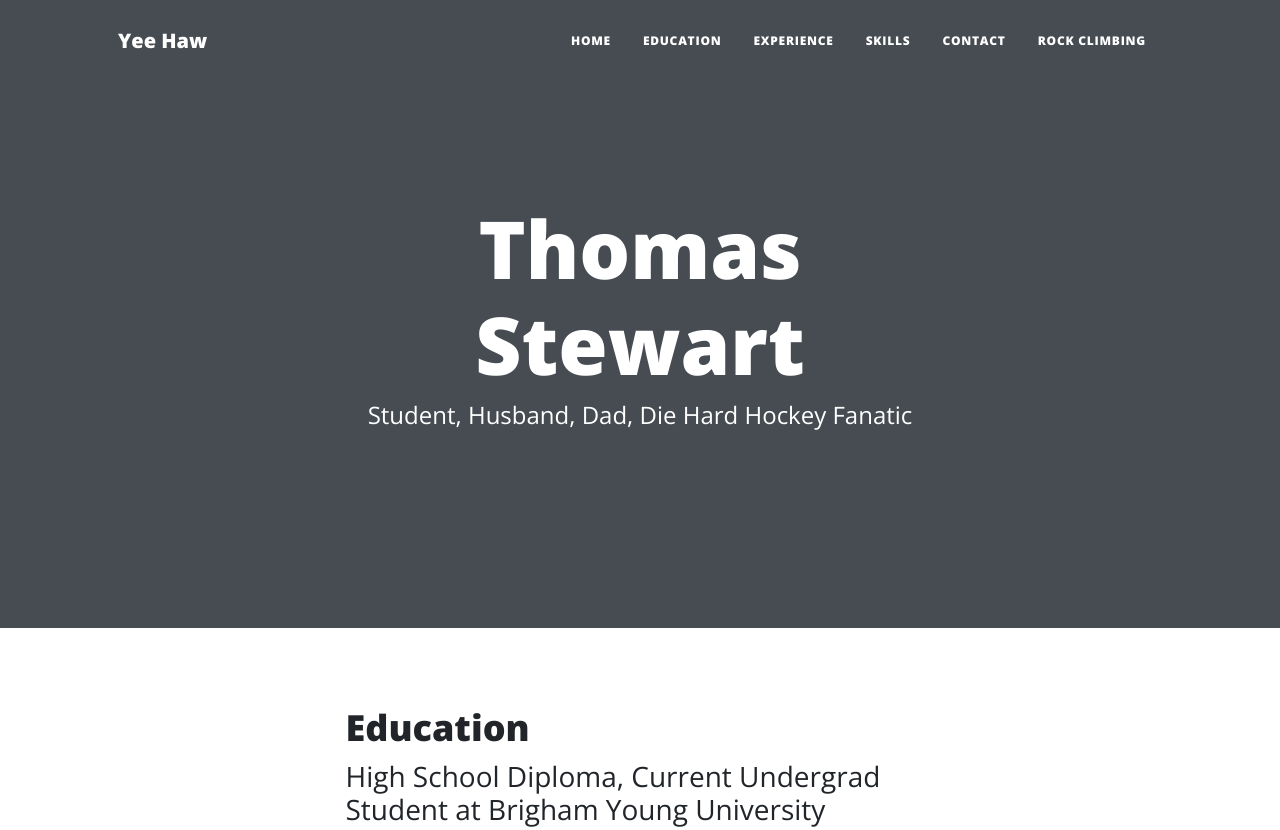
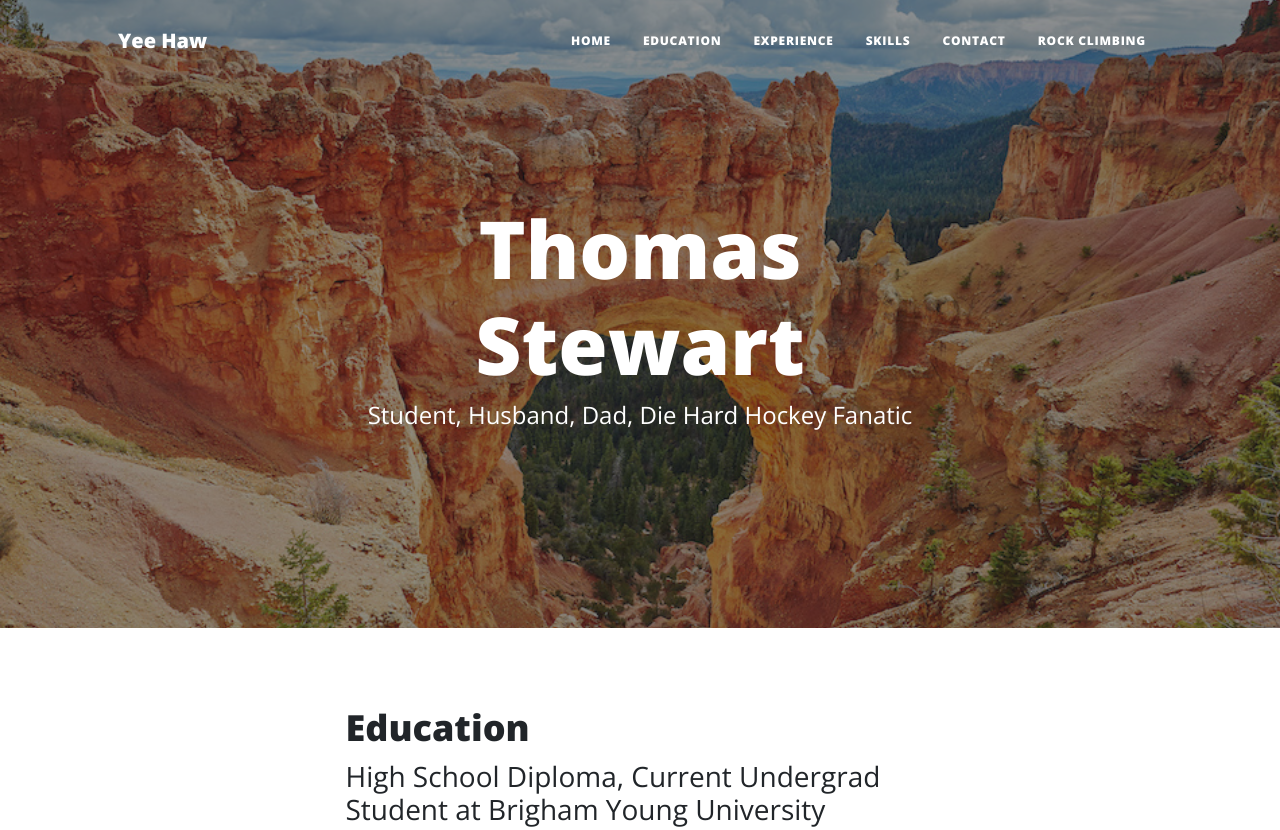
Before and after one commit to sgocougs/is201attempt5, a plain HTML site: page index.html in a window 1280 px wide. Shown: the top 830 px of the page. Drawn offline with nearby package versions, Linux system fonts and the light colour scheme; files whose address does not match are found by name.

Commit message:
Update index.html

```diff
--- a/index.html
+++ b/index.html
@@ -38,7 +38,7 @@
             </div>
         </nav>
         <!-- Page Header-->
-        <header class="masthead" style="background-image: url(assets/cedarcitybg.jpg)">
+        <header class="masthead" style="background-image: url(cedarcitybg.jpg)">
             <div class="container position-relative px-4 px-lg-5">
                 <div class="row gx-4 gx-lg-5 justify-content-center">
                     <div class="col-md-10 col-lg-8 col-xl-7">
```
